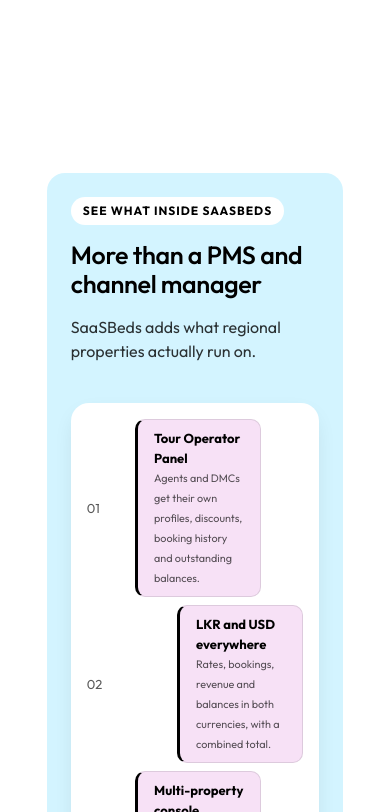
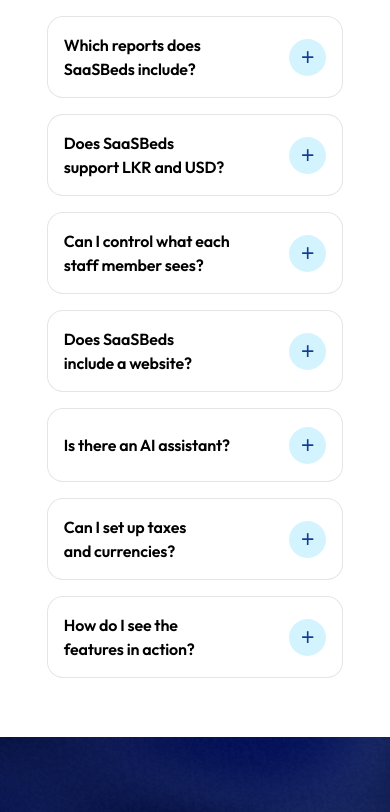
Before and after one commit to binuriii/SaasBeds, a Vue app: page /features in a window 390 px wide. Shown: the part 1832-2644 px from the top of the page. Built offline with nearby package versions, Linux system fonts and the light colour scheme.

Commit message:
Add All Features page with hero section, testimonials, and FAQ

```diff
--- a/src/components/AppHeader/AppHeaderData.js
+++ b/src/components/AppHeader/AppHeaderData.js
@@ -57,7 +57,7 @@ export const platform = {
     {
       title: 'All Features - SaasBeds Marketplace',
       text: 'Connected to the channels your guests book on',
-      href: '/features/',
+      href: '/features',
       image: img('Travel Booking Platform Badges.png')
     }
   ],
--- a/src/components/InnerPages/InnerHero.vue
+++ b/src/components/InnerPages/InnerHero.vue
@@ -1,26 +1,53 @@
 
 <script setup>
 import { ref, onMounted, onBeforeUnmount } from 'vue'
+import heroBg from '../../assets/saasbeds/Soft Periwinkle Gradient Background.png'
+
 const props = defineProps({
+  backgroundImage: {
+  type: String,
+  default: heroBg
+},
+
   eyebrow: {
+    type: String
+  },
+
+  firstLine: {
     type: String,
+    required: true
   },
-  firstLine: { type: String, required: true },
-  secondLine: { type: String, required: true },
-  description: { type: String, required: true },
-  primaryText: { type: String, default: 'Book a demo' },
+
+  secondLine: {
+    type: String,
+    required: true
+  },
+
+  description: {
+    type: String,
+    required: true
+  },
+
+  primaryText: {
+    type: String,
+    default: 'Book a demo'
+  },
+
   primaryHref: {
     type: String,
     default: 'https://saasbeds.com/book-a-demo/'
   },
+
   secondaryText: {
     type: String,
     default: 'Explore features'
   },
+
   secondaryHref: {
     type: String,
     default: '#platform-features'
   },
+
   rotatingLines: {
     type: Array,
     default: () => []
@@ -46,15 +73,21 @@ onMounted(() => {
 onBeforeUnmount(() => {
   if (wordTimer) clearInterval(wordTimer)
 })
-
 </script>
 
 <template>
-  <section class="sb-inner-hero" aria-labelledby="sb-inner-hero-title">
+  <section
+    class="sb-inner-hero"
+    aria-labelledby="sb-inner-hero-title"
+    :style="backgroundImage
+      ? { backgroundImage: `url('${backgroundImage}')` }
+      : {}"
+  >
     <span
       class="sb-inner-hero__glow sb-inner-hero__glow--left"
       aria-hidden="true"
     ></span>
+
     <span
       class="sb-inner-hero__glow sb-inner-hero__glow--right"
       aria-hidden="true"
@@ -62,7 +95,10 @@ onBeforeUnmount(() => {
 
     <div class="sb-inner-hero__content">
 
-      <h1 id="sb-inner-hero-title" class="sb-inner-hero__title">
+      <h1
+        id="sb-inner-hero-title"
+        class="sb-inner-hero__title"
+      >
         <span>{{ firstLine }}</span>
 
         <span class="sb-inner-hero__soft">
@@ -79,7 +115,6 @@ onBeforeUnmount(() => {
             </span>
           </Transition>
         </span>
-
       </h1>
 
       <p class="sb-inner-hero__description">
@@ -108,11 +143,19 @@ onBeforeUnmount(() => {
   min-height: clamp(510px, 66vh, 680px);
   padding: clamp(85px, 9vw, 125px) 22px 166px;
   overflow: hidden;
+
+  /* Default background */
   background: linear-gradient(
     145deg,
     var(--color-blue-light, #D3F4FF) 0%,
     #e8f7ff 100%
   );
+
+  /* Background image settings */
+  background-size: cover;
+  background-position: center;
+  background-repeat: no-repeat;
+
   color: #1a202b;
   font-family: var(--font-primary, 'Outfit', sans-serif);
   text-align: center;
@@ -151,34 +194,13 @@ onBeforeUnmount(() => {
   margin-inline: auto;
 }
 
-.sb-inner-hero__eyebrow {
-  display: inline-flex;
-  align-items: center;
-  justify-content: center;
-  gap: 9px;
-  margin-bottom: 30px;
-  font-size: 12px;
-  font-weight: 700;
-  letter-spacing: .10em;
-  line-height: 1.5;
-  text-transform: uppercase;
-  color: var(--color-blue-dark, #153C94);
-}
-
-.sb-inner-hero__dot {
-  width: 8px;
-  height: 8px;
-  border-radius: 50%;
-  background: #153C94;
-}
-
 .sb-inner-hero__title {
   display: grid;
   justify-items: center;
   gap: 5px;
   margin: 0;
-  font-size: clamp(39px, 5.45vw, 78px);
-  font-weight: 600;
+  font-size: clamp(29px, 4.9vw, 75px);
+  font-weight: 550;
   line-height: 1.08;
   letter-spacing: -.055em;
   text-wrap: balance;
@@ -189,7 +211,7 @@ onBeforeUnmount(() => {
 }
 
 .sb-inner-hero__soft {
-  color: #657687;
+  color: #153C94;
 }
 
 .sb-inner-hero__description {
@@ -207,7 +229,6 @@ onBeforeUnmount(() => {
   gap: 12px;
   margin-top: 32px;
 }
-
 
 /* Animated changing hero words */
 .sb-inner-hero__word {
@@ -244,7 +265,7 @@ onBeforeUnmount(() => {
   }
 }
 
-
+/* Hero buttons */
 .sb-inner-hero__button {
   display: inline-flex;
   align-items: center;
@@ -257,7 +278,7 @@ onBeforeUnmount(() => {
   font-size: 13px;
   font-weight: 700;
   letter-spacing: .01em;
-  text-decoration: none;
+  text-transform: uppercase;
   transition:
     transform .2s ease,
     background .2s ease,
@@ -269,12 +290,12 @@ onBeforeUnmount(() => {
 }
 
 .sb-inner-hero__button--primary {
-  background: #1b2330;
+  background: #153C94;
   color: #fff;
 }
 
 .sb-inner-hero__button--primary:hover {
-  background: var(--color-blue-dark, #153C94);
+  background: var(--color-blue-dark, #0e2b6b);
 }
 
 .sb-inner-hero__button--outline {
@@ -287,13 +308,13 @@ onBeforeUnmount(() => {
   border-color: #a8c5de;
 }
 
-
 /* Smooth animation for the second heading only */
 .sb-inner-hero__animate {
   display: inline-block;
   opacity: 0;
   transform: translateY(25px);
-  animation: heroTextReveal 1.2s cubic-bezier(0.22, 1, 0.36, 1) 0.3s forwards;
+  animation: heroTextReveal 1.2s
+    cubic-bezier(0.22, 1, 0.36, 1) 0.3s forwards;
 }
 
 @keyframes heroTextReveal {
@@ -319,7 +340,7 @@ onBeforeUnmount(() => {
   }
 }
 
-
+/* Mobile responsive */
 @media (max-width: 640px) {
   .sb-inner-hero {
     min-height: 530px;
--- a/src/components/InnerPages/TestimonialsSection.vue
+++ b/src/components/InnerPages/TestimonialsSection.vue
@@ -103,7 +103,7 @@ const testimonials = [
     'Their creative designs and attention to detail helped us deliver an unforgettable entertainment experience for our visitors.',
   role: 'Operations Manager',
   org: 'Indoor Entertainment Arena',
-  image: 'https://images.unsplash.com/photo-1789758386134-01c0f5316597?w=900&auto=format&fit=crop&q=60&ixlib=rb-4.1.0&ixid=NHwxMjA3fDE%3D',
+  image: 'https://images.unsplash.com/photo-1794840593434-3c3ee170203b?w=900&auto=format&fit=crop&q=60&ixlib=rb-4.1.0&ixid=NHwxMjA3fDA%3D',
   alt: 'Indoor entertainment arena'
 },
 ]
--- /dev/null
+++ b/src/pages/Platform/AllFeatures/AllFeatures.js
@@ -0,0 +1,76 @@
+export const hero = {
+  firstLine: 'Every tool your hotel needs,',
+  secondLine: 'in one platform',
+  rotatingLines: ['front desk', 'channels', 'housekeeping', 'restaurant', 'reports'],
+  description:
+    'From reservations to reporting, SaaSBeds runs your whole property from one admin console.',
+  primaryText: 'Book a demo',
+  primaryHref: 'https://saasbeds.com/book-a-demo/'
+}
+
+export const allFeaturesFaq = {
+  title: 'Frequently Asked Questions',
+  description: 'Everything you need to know about SaaSBeds features.',
+  items: [
+    {
+      id: 'features-1',
+      question: 'What modules does SaaSBeds have?',
+      answer:
+        'PMS, housekeeping, night audit, inventory and procurement, restaurant POS, food ordering, HRM, channel manager, booking engine, free website, tour operator panel, rate management, guest engagement, payments, reports, PBX and AI.'
+    },
+    {
+      id: 'features-2',
+      question: 'Can I buy modules separately?',
+      answer:
+        'Packages start with the booking engine alone or the booking engine with channel manager, and modules such as Restaurant POS and HRM can be added. See Pricing.'
+    },
+    {
+      id: 'features-3',
+      question: 'Is SaaSBeds suitable for small hotels?',
+      answer:
+        'Yes. Guest houses and villas use the same core tools as larger hotels, priced by number of rooms.'
+    },
+    {
+      id: 'features-4',
+      question: 'Which reports does SaaSBeds include?',
+      answer:
+        '27 ready-made reports covering bookings, front desk, guests, revenue, payments, rooms, housekeeping, POS, rates, OTA performance, tour operators, customers and night audit.'
+    },
+    {
+      id: 'features-5',
+      question: 'Does SaaSBeds support LKR and USD?',
+      answer:
+        'Yes. Rates, bookings, revenue and balances are tracked in both currencies with a combined total.'
+    },
+    {
+      id: 'features-6',
+      question: 'Can I control what each staff member sees?',
+      answer:
+        'Yes. User roles limit each person to the features they need, and activity and login logs track changes.'
+    },
+    {
+      id: 'features-7',
+      question: 'Does SaaSBeds include a website?',
+      answer:
+        'Yes. A hotel website with the booking engine built in is managed from the console.'
+    },
+    {
+      id: 'features-8',
+      question: 'Is there an AI assistant?',
+      answer:
+        'Yes. The AI Receptionist answers availability and rate questions from live data and drafts reservations for staff to confirm.'
+    },
+    {
+      id: 'features-9',
+      question: 'Can I set up taxes and currencies?',
+      answer:
+        'Yes. Currencies, taxes, bank details, themes, email settings and booking notifications are managed in Administration.'
+    },
+    {
+      id: 'features-10',
+      question: 'How do I see the features in action?',
+      answer:
+        'Book a demo and the team will walk you through the modules that matter for your property.'
+    }
+  ]
+}
--- /dev/null
+++ b/src/pages/Platform/AllFeatures/AllFeatures.vue
@@ -0,0 +1,19 @@
+<script setup>
+import InnerHero from '../../../components/InnerPages/InnerHero.vue'
+import TestimonialsSection from '../../../components/InnerPages/TestimonialsSection.vue'
+import FAQ from '../../../components/FAQ/FAQ.vue'
+
+import { hero, allFeaturesFaq } from './AllFeatures.js'
+</script>
+
+<template>
+  <div class="all-features">
+
+    <InnerHero v-bind="hero" />
+
+    <TestimonialsSection/>
+
+    <FAQ v-bind="allFeaturesFaq" />
+
+  </div>
+</template>
--- a/src/router.js
+++ b/src/router.js
@@ -1,10 +1,11 @@
+import { createRouter, createWebHistory } from 'vue-router'
 
-import { createRouter, createWebHashHistory } from 'vue-router'
 import Home from './pages/Home/Home.vue'
 import PlatformOverview from './pages/Platform/PlatformOverview/PlatformOverview.vue'
+import AllFeatures from './pages/Platform/AllFeatures/AllFeatures.vue'
 
 export default createRouter({
-  history: createWebHashHistory(import.meta.env.BASE_URL),
+  history: createWebHistory(import.meta.env.BASE_URL),
 
   routes: [
     {
@@ -18,6 +19,11 @@ export default createRouter({
       component: PlatformOverview
     },
     {
+      path: '/features',
+      name: 'all-features',
+      component: AllFeatures
+    },
+    {
       path: '/:pathMatch(.*)*',
       redirect: '/'
     }
```
Also changed, not shown: src/components/AppHeader/AppHeader.vue (+56 -41 lines), src/assets/saasbeds/Soft Periwinkle Gradient Background.png (added), src/pages/Platform/AllFeatures/InnerHero/InnerHero.vue (deleted). Lines whose indentation alone changed are shown as unchanged.
